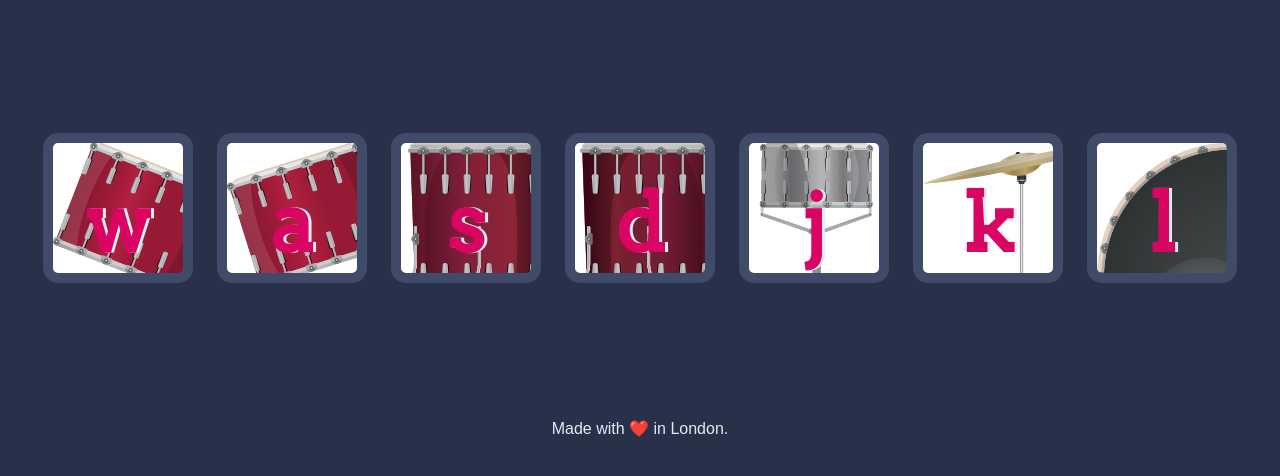
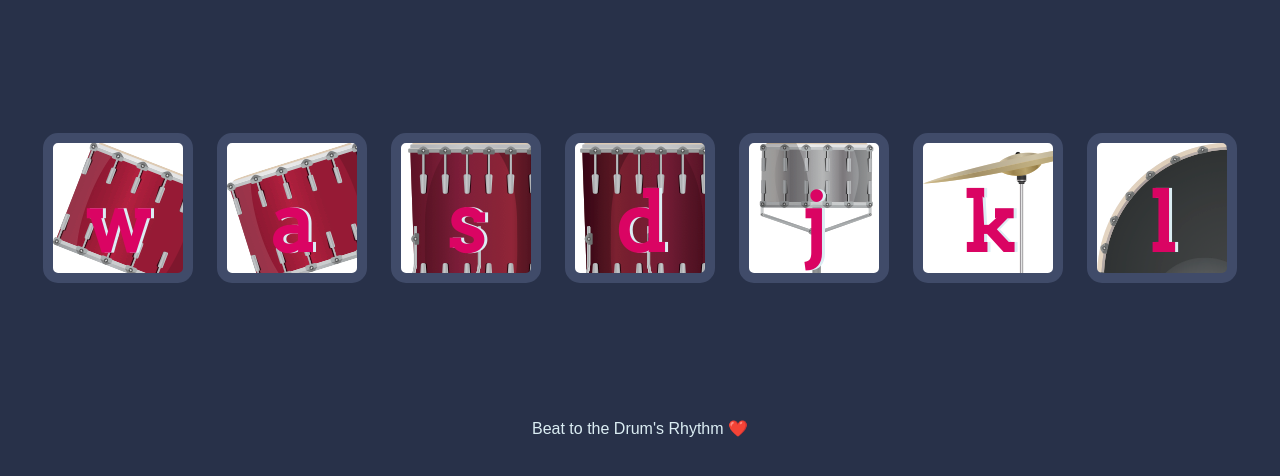
Before and after one commit to VasanthKumarTJ/DrumKit, a plain HTML site: page index.html in a window 1280 px wide. Shown: the part 156-632 px from the top of the page. Drawn offline with Linux system fonts and the light colour scheme.

Commit message:
Update index.html

```diff
--- a/index.html
+++ b/index.html
@@ -1,3 +1,9 @@
+
+
+
+
+
+
 <!DOCTYPE html>
 <html lang="en" dir="ltr">
 
@@ -24,7 +30,7 @@
 
 
   <footer>
-    Made with ❤️ in London.
+   Beat to the Drum's Rhythm ❤️
   </footer>
 
   <script src="index.js"></script>
```
